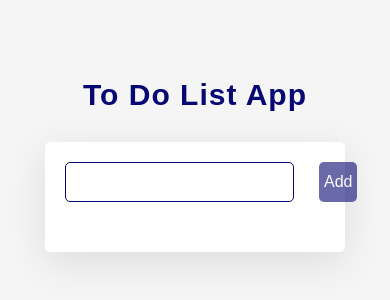
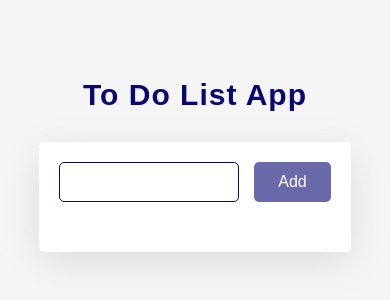
Before and after one commit to Saleem-devs/To-Do-List-App, a plain HTML site: page index.html in a window 390 px wide. Shown: the part 272-572 px from the top of the page. Drawn offline with Linux system fonts and the light colour scheme.

Commit message:
Update style.css

```diff
--- a/style.css
+++ b/style.css
@@ -101,15 +101,16 @@ body {
     font-weight: 600;
 }
 
-@media screen and (max-width: 460px){
+@media screen and (max-width: 600px){
     .toDoList {
-        max-width: 300px;
+        width: 80%;
     }
     .listHead {
-        gap: 25px;
+        gap: 15px;
     }
     .enterList {
-        flex-basis: 60%;
+        flex-basis: 70%;
+        min-width: 100px;
     }
     .addList {
         flex-basis: 30%;
```
